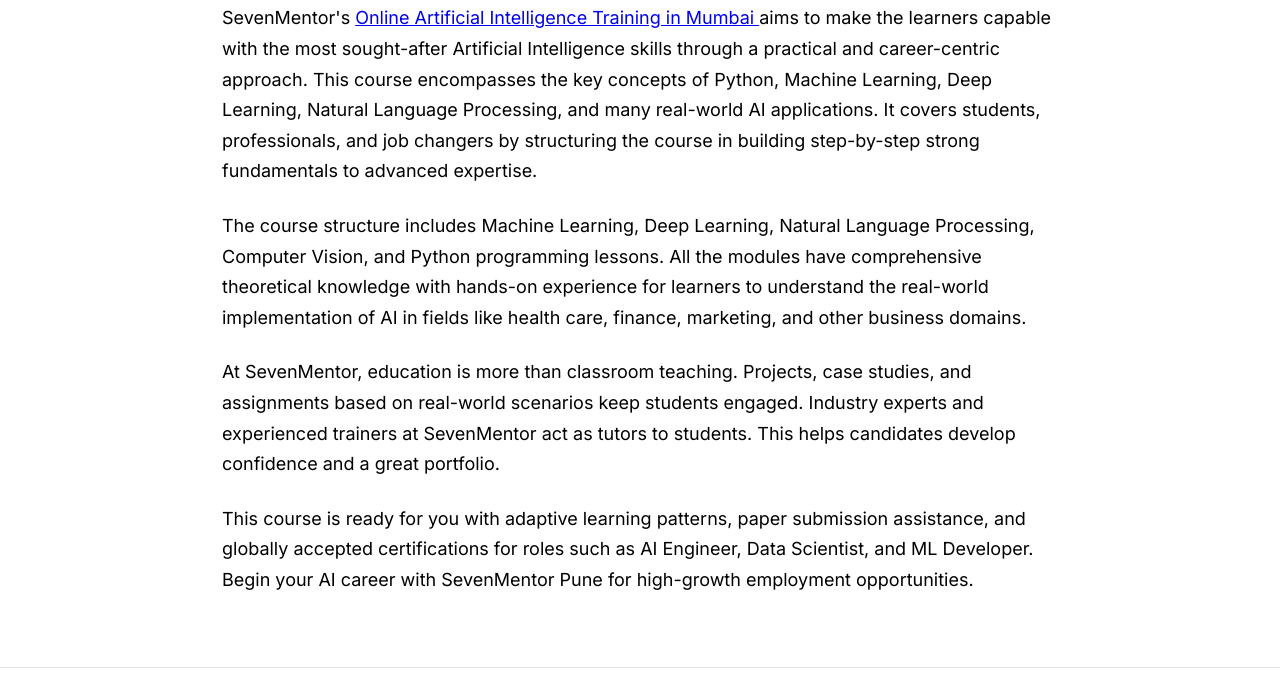
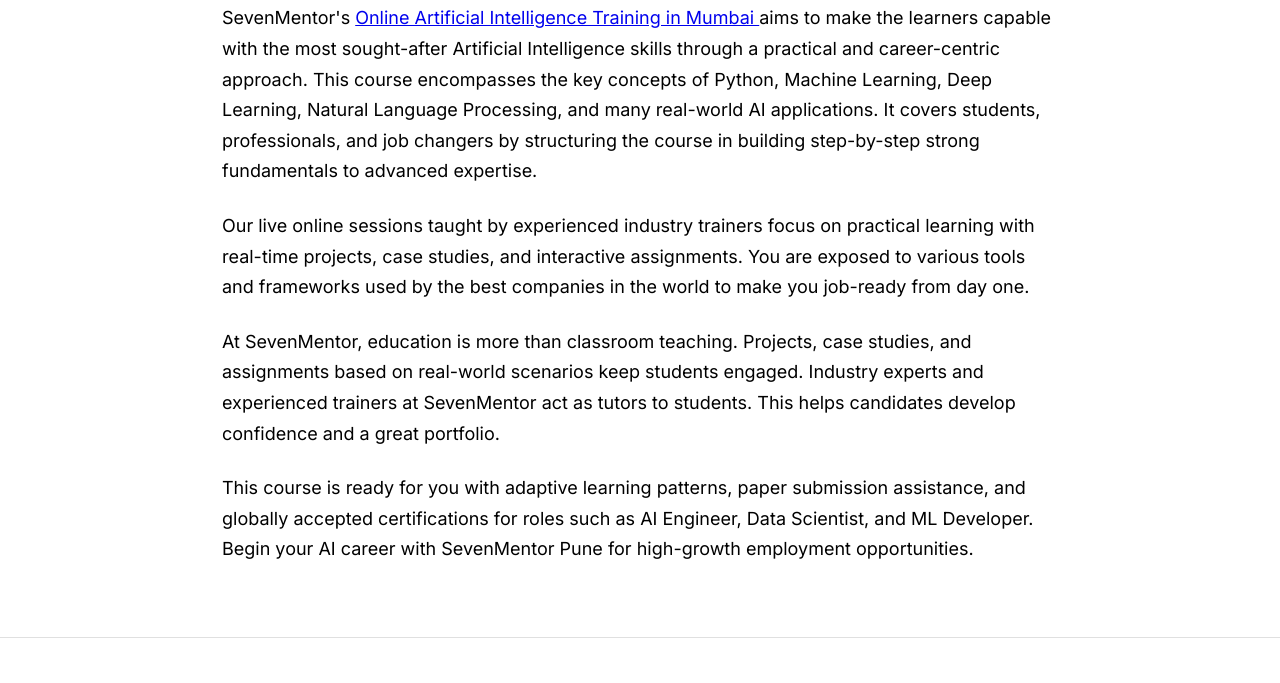
Before and after one commit to sjaiswal-star/Artificial-Intelligence-Training-in-Mumbai, a plain HTML site: page index.html in a window 1280 px wide. Shown: the part 731-1414 px from the top of the page. Drawn offline with Linux system fonts and the light colour scheme.

Commit message:
Update index.html

```diff
--- a/index.html
+++ b/index.html
@@ -753,7 +753,7 @@
 
 <p class="content-text">SevenMentor's <a href="https://maps.app.goo.gl/neroMutjp4Kw7EaW7"> Online Artificial Intelligence Training in Mumbai </a> aims to make the learners capable with the most sought-after Artificial Intelligence skills through a practical and career-centric approach. This course encompasses the key concepts of Python, Machine Learning, Deep Learning, Natural Language Processing, and many real-world AI applications. It covers students, professionals, and job changers by structuring the course in building step-by-step strong fundamentals to advanced expertise.</p>
 
-<p class="content-text">The course structure includes Machine Learning, Deep Learning, Natural Language Processing, Computer Vision, and Python programming lessons. All the modules have comprehensive theoretical knowledge with hands-on experience for learners to understand the real-world implementation of AI in fields like health care, finance, marketing, and other business domains.</p>
+<p class="content-text">Our live online sessions taught by experienced industry trainers focus on practical learning with real-time projects, case studies, and interactive assignments. You are exposed to various tools and frameworks used by the best companies in the world to make you job-ready from day one.</p>
 
 <p class="content-text">At SevenMentor, education is more than classroom teaching. Projects, case studies, and assignments based on real-world scenarios keep students engaged. Industry experts and experienced trainers at SevenMentor act as tutors to students. This helps candidates develop confidence and a great portfolio.</p>
 
```
